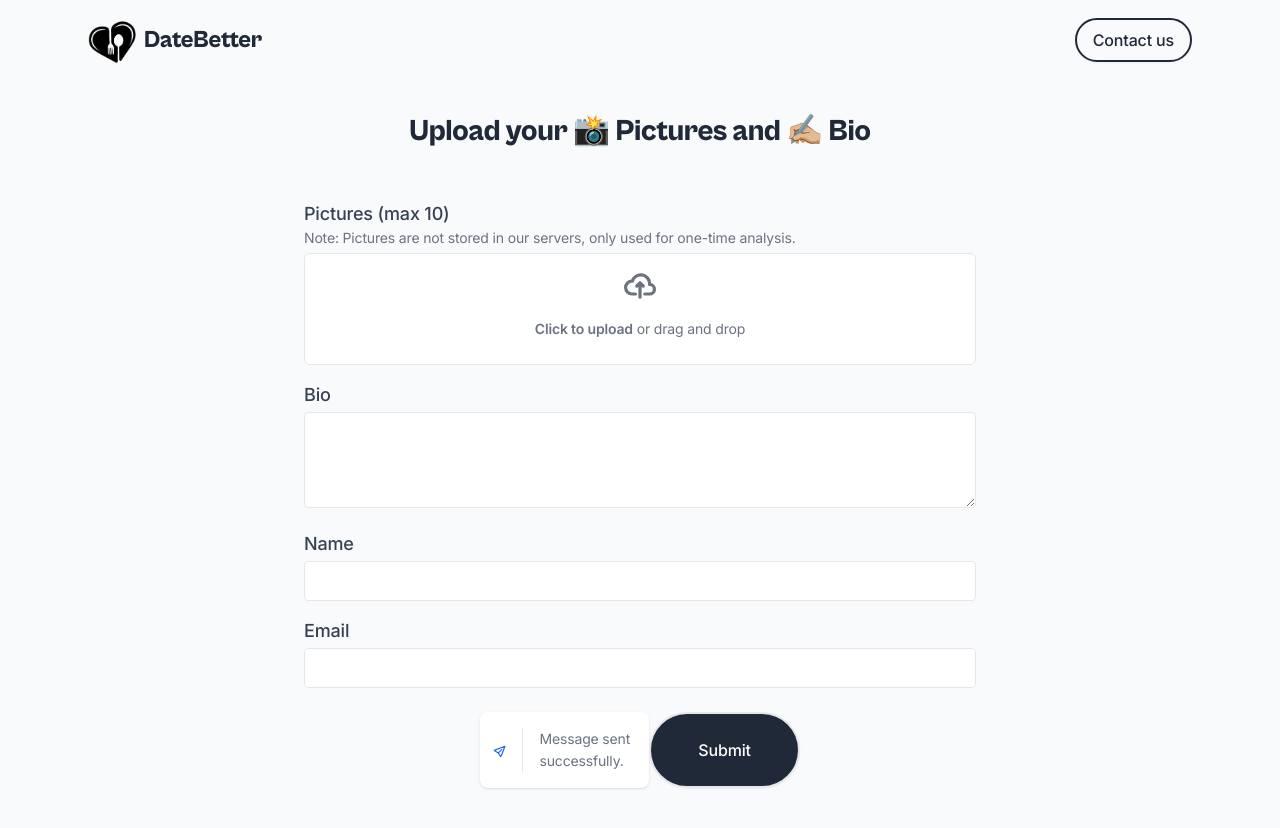
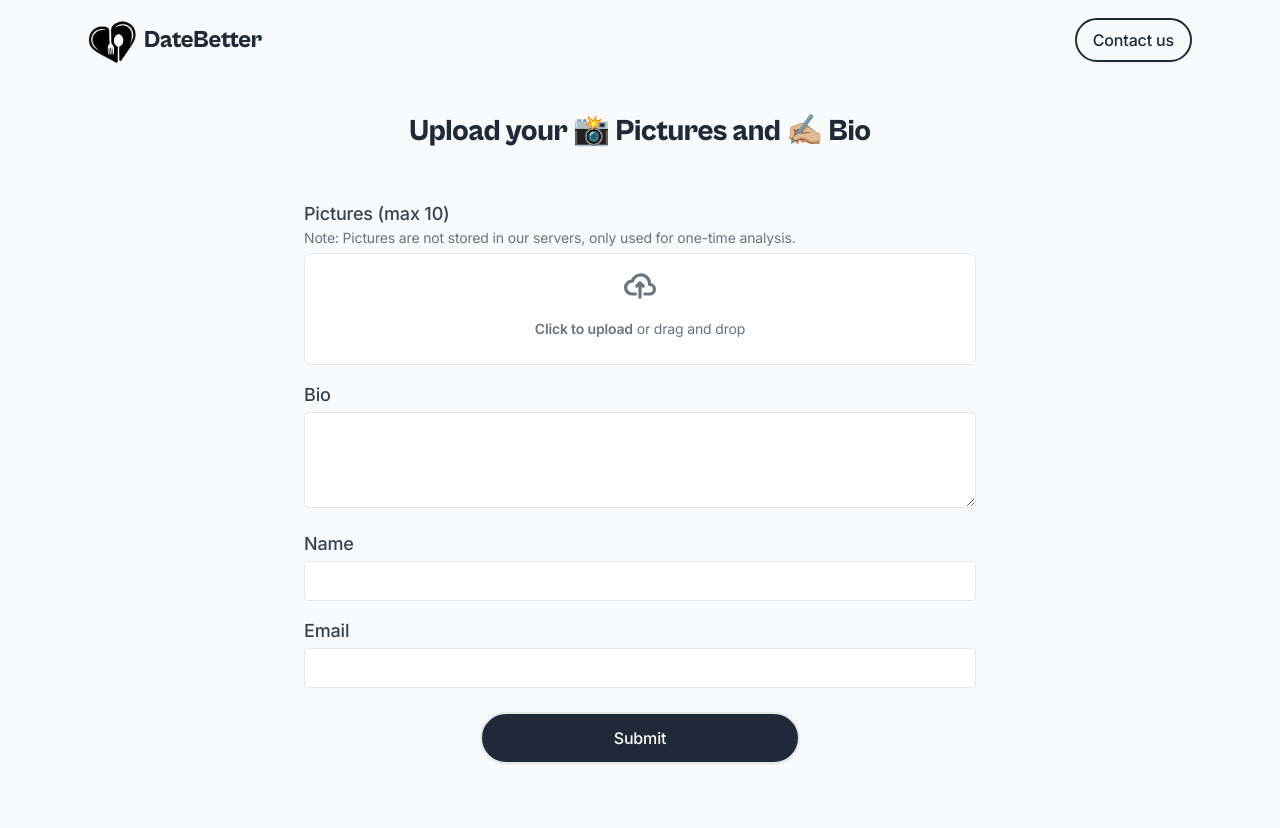
Before and after one commit to hadiabdul-ai/datebetter, a Next.js app: page /step-one in a window 1280 px wide. Shown: the top 828 px of the page. Built offline with nearby package versions, Linux system fonts and the light colour scheme.

Commit message:
refactor

```diff
--- a/app/(feedback)/step-one/page.tsx
+++ b/app/(feedback)/step-one/page.tsx
@@ -168,12 +168,6 @@ export default function StepOne() {
               </div>
             </div>
             <div className="max-w-xs mx-auto sm:flex justify-center mt-6">
-              <div id="toast-simple" className="flex items-center w-full max-w-xs p-4 space-x-4 rtl:space-x-reverse text-gray-500 bg-white divide-x rtl:divide-x-reverse divide-gray-200 rounded-lg shadow dark:text-gray-400 dark:divide-gray-700 dark:bg-gray-800" role="alert">
-                <svg className="w-5 h-5 text-blue-600 dark:text-blue-500 rotate-45" aria-hidden="true" xmlns="http://www.w3.org/2000/svg" fill="none" viewBox="0 0 18 20">
-                    <path stroke="currentColor" stroke-linecap="round" stroke-linejoin="round" stroke-width="2" d="m9 17 8 2L9 1 1 19l8-2Zm0 0V9"/>
-                </svg>
-                <div className="ps-4 text-sm font-normal">Message sent successfully.</div>
-            </div>
               <button type="submit" className="btn text-white bg-gray-800 hover:bg-gray-600 border-2 hover:bg-transparent hover:text-gray-800 hover:border-gray-800 w-full shadow-sm" disabled={loading}>
                 {loading ? 'Submitting...' : 'Submit'}
               </button>
```
